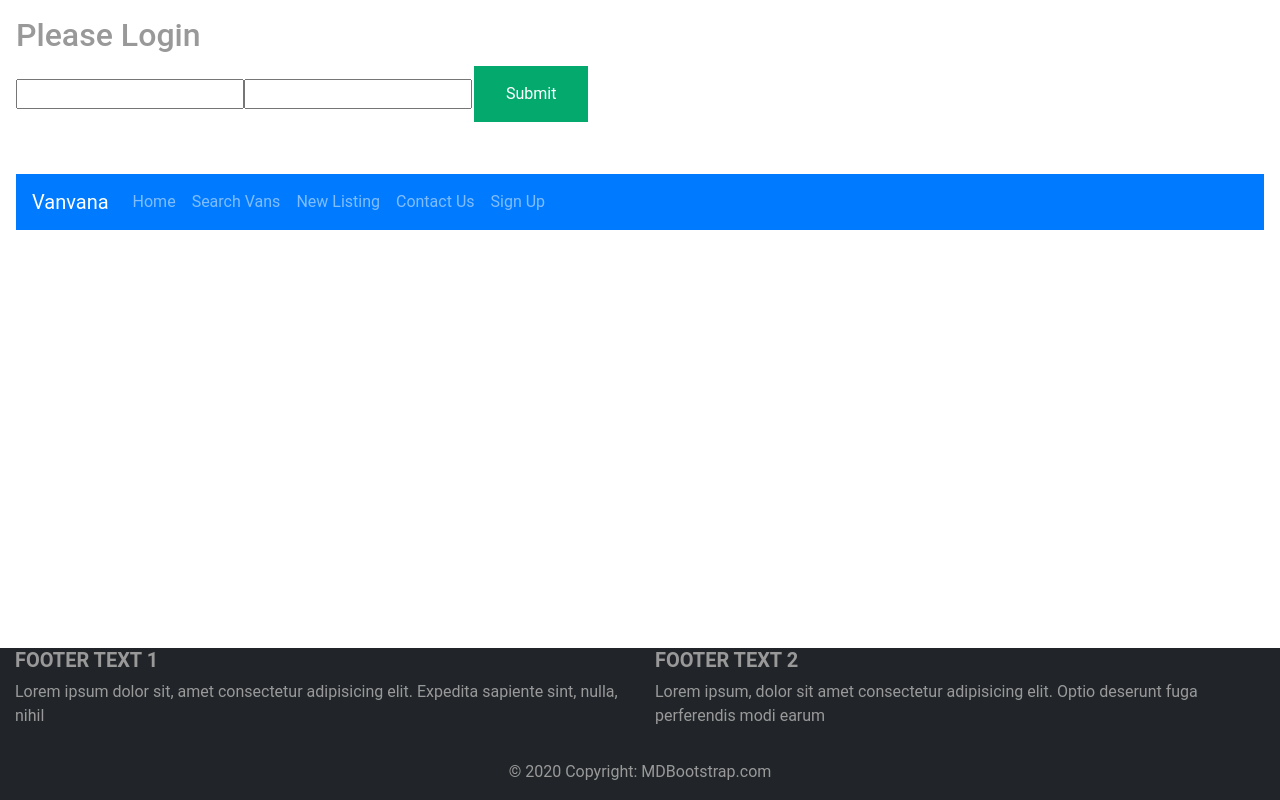
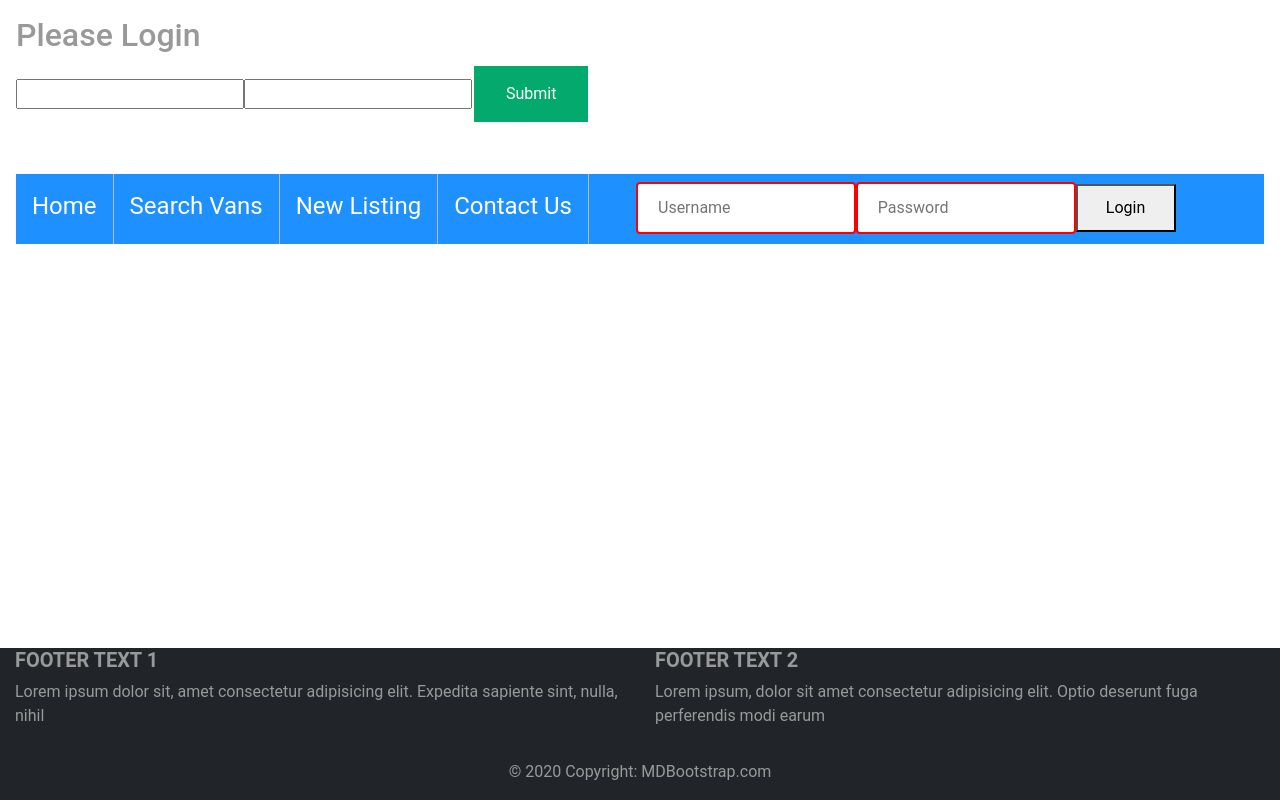
Before and after one commit to samperozek/Vanvana, a React (Create React App) app in the folder client/: page / in a window 1280 px wide. Built offline with nearby package versions, Linux system fonts and the light colour scheme; no server answers.

Commit message:
added new navBar and styling - login not functional on new navBar yet

```diff
--- a/client/src/Components/App.css
+++ b/client/src/Components/App.css
@@ -84,3 +84,126 @@ input[type=button], input[type=submit], input[type=reset] {
     body, html {
       height: 100%;
     }
+
+    * {box-sizing: border-box;}
+
+/* Style the NavBar */
+
+.navMaster ul {
+  list-style-type: none;
+  margin: 0;
+  padding: 0;
+  overflow: hidden;
+  background-color: dodgerblue;
+}
+
+.navMaster li {
+  float: left;
+  font-size: x-large;
+  height: 70px;
+  border-right: 1px solid #bbb;
+}
+
+.navMaster li a {
+  display: flex;
+  color: white;
+
+  justify-content: center;
+  align-items: center;
+  padding: 14px 16px;
+  text-decoration: none;
+}
+
+li a:hover:not(.active) {
+  background-color: dodgerblue;
+}
+
+.active {
+  background-color: #04AA6D;
+}
+
+.navMaster .nav_login {
+  float: right;
+}
+
+.navMaster .nav_login button {
+  padding: 10px 10px 10px 10px;
+  width: 100px;
+}
+
+/* Style the navbar */
+.topnav {
+  overflow: hidden;
+  background-color: #e9e9e9;
+}
+
+/* Navbar links */
+.topnav a {
+  float: left;
+  display: block;
+  color: black;
+  text-align: center;
+  padding: 14px 16px;
+  text-decoration: none;
+  font-size: 17px;
+}
+
+/* Navbar links on mouse-over */
+.topnav a:hover {
+  background-color: #ddd;
+  color: black;
+}
+
+/* Active/current link */
+.topnav a.active {
+  background-color: #2196F3;
+  color: white;
+}
+
+/* Style the input container */
+.topnav .login-container {
+  float: right;
+}
+
+/* Style the input field inside the navbar */
+.topnav input[type=text] {
+  padding: 6px;
+  margin-top: 8px;
+  font-size: 17px;
+  border: none;
+  width: 150px; /* adjust as needed (as long as it doesn't break the topnav) */
+}
+
+/* Style the button inside the input container */
+.topnav .login-container button {
+  float: right;
+  padding: 6px;
+  margin-top: 8px;
+  margin-right: 16px;
+  background: #ddd;
+  font-size: 17px;
+  border: none;
+  cursor: pointer;
+}
+
+.topnav .login-container button:hover {
+  background: #ccc;
+}
+
+/* Add responsiveness - On small screens, display the navbar vertically instead of horizontally */
+@media screen and (max-width: 600px) {
+  .topnav .login-container {
+    float: none;
+  }
+  .topnav a, .topnav input[type=text], .topnav .login-container button {
+    float: none;
+    display: block;
+    text-align: left;
+    width: 100%;
+    margin: 0;
+    padding: 14px;
+  }
+  .topnav input[type=text] {
+    border: 1px solid #ccc;
+  }
+}
--- a/client/src/Components/App.js
+++ b/client/src/Components/App.js
@@ -70,6 +70,7 @@ function App() {
 
 
 
+
   return (
 
     <div>
--- a/client/src/Components/NavBar.js
+++ b/client/src/Components/NavBar.js
@@ -30,24 +30,58 @@ function NavigationBar() {
                 <h4>Sign Up</h4>
             </NavLink>
             </div> */}
-
-            <nav class="navbar navbar-expand-lg navbar-dark bg-primary">
+            {/* <div class = "navMaster">
+            <nav>
             <a class="navbar-brand" href="#">Vanvana</a>
-            <button class="navbar-toggler" type="button" data-toggle="collapse" data-target="#navbarNavAltMarkup" aria-controls="navbarNavAltMarkup" aria-expanded="false" aria-label="Toggle navigation">
-            <span class="navbar-toggler-icon"></span>
-            </button>
-            <div class="collapse navbar-collapse" id="navbarNavAltMarkup">
             <div class="navbar-nav">
-                <a class="nav-item nav-link" href="/landingpage">Home <span class="sr-only">(current)</span></a>
+                <li></li><a class="nav-item nav-link" href="/landingpage">Home</a>
                 <a class="nav-item nav-link" href="/vans">Search Vans</a>
                 <a class="nav-item nav-link" href="/newregistration">New Listing</a>
                 <a class="nav-item nav-link" href="/contactus">Contact Us</a>
-                {/* <a class="nav-item nav-link" href="login">Account Login</a> */}
+                <a class="nav-item nav-link" href="login">Account Login</a>
                 <a class="nav-item nav-link" href="signup">Sign Up</a>
-            </div>
+
+                <div class = "nav_login">
+                    <form action={console.log("Hi")}>
+                        <input type="text" placeholder="Username" name="username"/>
+                        <input type="text" placeholder="Password" name="psw"/>
+                        <button type="submit">Login</button>
+                    </form>
+                </div>
             </div>
             </nav>
+            </div> */}
 
+            <div class="navMaster">
+                <ul>
+                    <li><a class="nav-item nav-link" href="/landingpage">Home</a></li>
+                    <li><a class="nav-item nav-link" href="/vans">Search Vans</a></li>
+                    <li><a class="nav-item nav-link" href="/newregistration">New Listing</a></li>
+                    <li><a class="nav-item nav-link" href="/contactus">Contact Us</a></li>
+
+                        <div class = "nav_login">
+                            <form action={console.log("Hi")}>
+                                <input type="text" placeholder="Username" name="username"/>
+                                <input type="text" placeholder="Password" name="psw"/>
+                                <button type="submit">Login</button>
+                            </form>
+                        </div>
+
+                </ul>
+            </div>
+
+            {/* <div class="topnav">
+            <a class="active" href="#home">Home</a>
+            <a href="#about">About</a>
+            <a href="#contact">Contact</a>
+            <div class="login-container">
+                <form action={console.log("Hi")}>
+                <input type="text" placeholder="Username" name="username"/>
+                <input type="text" placeholder="Password" name="psw"/>
+                <button type="submit">Login</button>
+                </form>
+            </div>
+            </div>    */}
 
     </>
 
```
